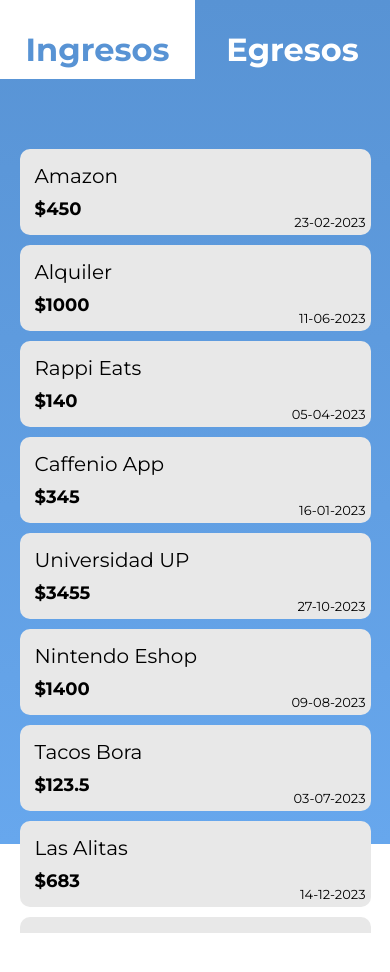
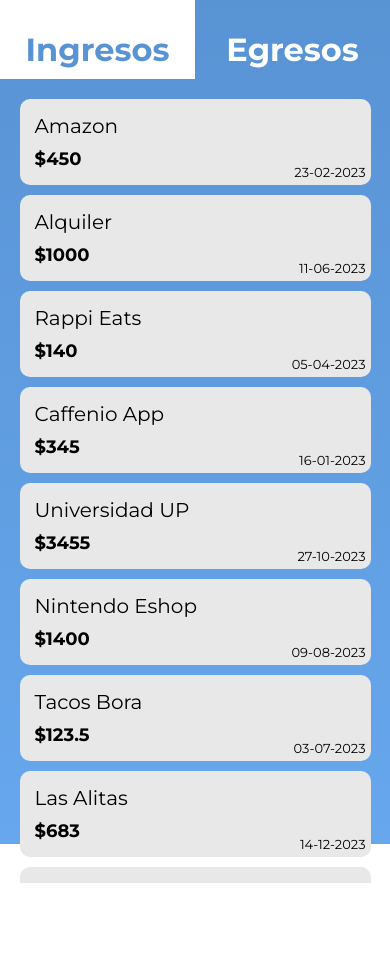
Before and after one commit to ASASauqui/Cashflow, a React Native app: screen /Outcomes in a window 390 px wide. Shown: the top 972 px of the page. After the commit the page ends 943 px from the top, so only its background shows below. Built offline with nearby package versions, Linux system fonts and the light colour scheme.

Commit message:
fix: minor fixes

```diff
--- a/screens/Dashboard.jsx
+++ b/screens/Dashboard.jsx
@@ -44,7 +44,7 @@
     container: {
         width: '100%',
         height: '100%',
-        marginTop: '500px',
+        marginTop: 30,
         flexDirection: "column",
         alignItems: 'center',
     },
--- a/screens/Outcomes.jsx
+++ b/screens/Outcomes.jsx
@@ -65,7 +65,7 @@
     container: {
         width: '100%',
         height: '100%',
-        marginTop: '50px',
+        marginTop: 0,
         flexDirection: "column",
         alignItems: 'center',
     },
```
